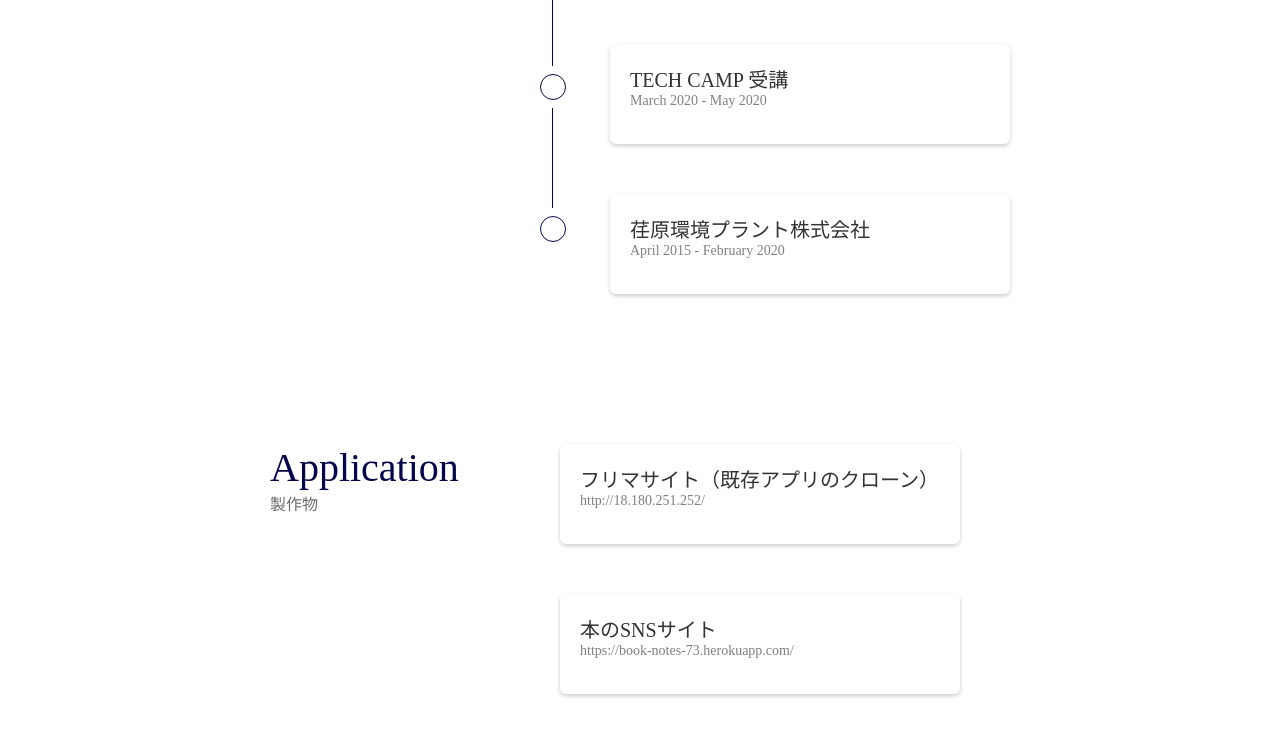
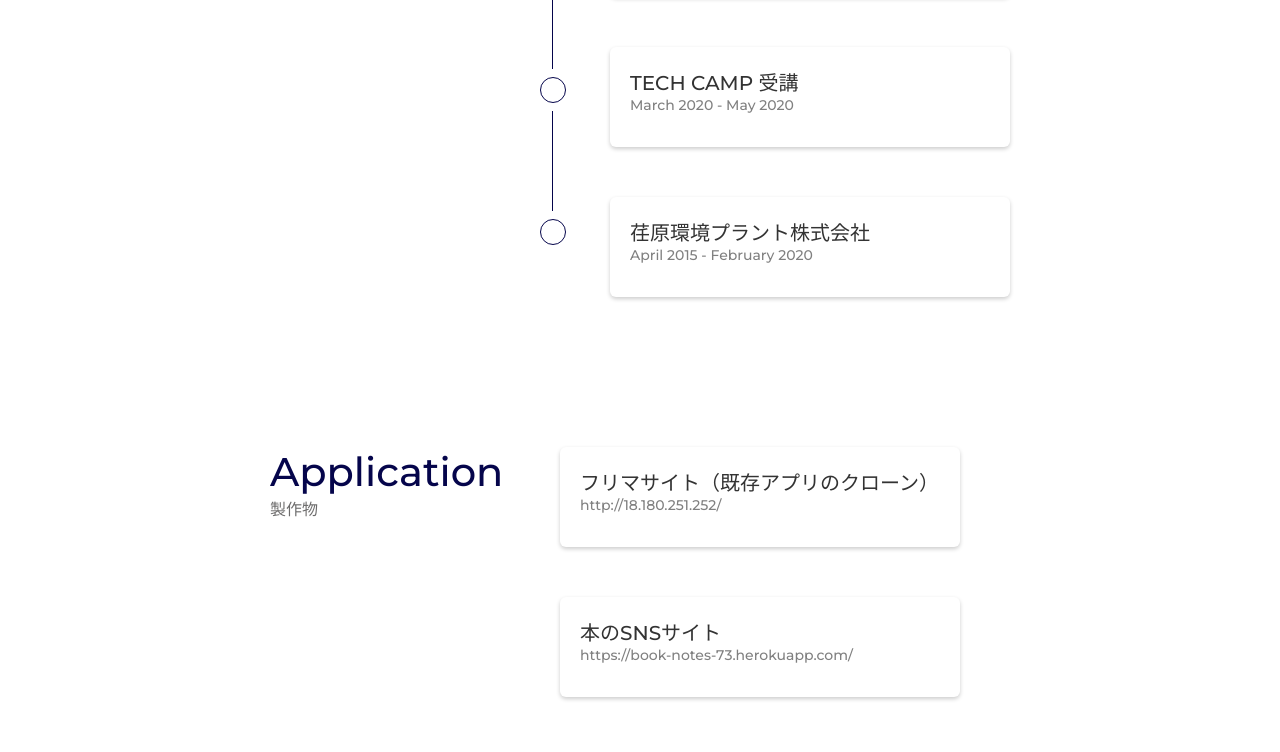
Before and after one commit to koki-73/koki-portfolio, a plain HTML site: page index.html in a window 1280 px wide. Shown: the part 789-1541 px from the top of the page. Drawn offline with Linux system fonts and the light colour scheme.

Commit message:
change font-family

```diff
--- a/index.html
+++ b/index.html
@@ -1,6 +1,7 @@
 <html>
   <head>
     <meta charset="UTF-8">
+    <link href="https://fonts.googleapis.com/css2?family=Montserrat:wght@500&display=swap" rel="stylesheet">
     <link rel="stylesheet" href="https://use.fontawesome.com/releases/v5.9.0/css/all.css">
     <link rel="stylesheet" href="reset.css">
     <link rel="stylesheet" href="style.css">
@@ -136,8 +137,5 @@
         </ul>
       </div>
     </section>
-
-
-
   </body>
 </html>
--- a/style.css
+++ b/style.css
@@ -1,11 +1,11 @@
 * {
   box-sizing: border-box;
+  font-family: 'Montserrat', sans-serif;
 }
 
 /* ヘッダー */
 .header {
   height: 60px;
-  /* padding: 10px 0; */
   box-shadow: 0 0.125rem 0.25rem 0 rgba(0,0,0,.11);
 }
 .nav-bar {
@@ -39,8 +39,6 @@ section p {
 /* プロフィール */
 section {
   margin-bottom: 50px;
-  /* height: 100px; */
-  /* background-color: burlywood; */
 }
 .about-container {
   display: flex;
@@ -55,7 +53,6 @@ img.profile-picture {
   height: 180px;
   width: 180px;
   border-radius: 50%;
-  /* transform: rotate(90deg); */
   object-fit: cover;
 }
 .myname {
@@ -69,7 +66,6 @@ img.profile-picture {
   font-size: 40px;
   text-align: center;
   margin-top: 10px;
-  /* color: #05054b; */
 }
 .social-contents a {
   text-decoration: none;
@@ -78,7 +74,6 @@ img.profile-picture {
 
 .profile-content {
   width: 450px;
-  /* height: 300px; */
 }
 .profile-content p {
   margin-top: 10px;
@@ -110,7 +105,6 @@ img.profile-picture {
 section {
   width: 800px;
   padding: 50px 0;
-  /* margin: 40px 0; */
   margin: 0 auto;
 }
 .content-title {
@@ -118,8 +112,6 @@ section {
   padding: 0 30px;
 }
 section#history {
-  /* height: 100px; */
-  /* background-color: lightblue; */
   display: flex;
 }
 section#history .main-content {
@@ -171,15 +163,11 @@ section#history .main-content {
 
 /* アプリ */
 section#application {
-  /* height: 100px; */
-  /* background-color: lightgreen; */
   display: flex;
 }
 
 /* コンタクト */
 section#contact {
-  /* height: 100px; */
-  /* background-color: lightyellow; */
   display: flex;
 }
 .contact-content {
```
